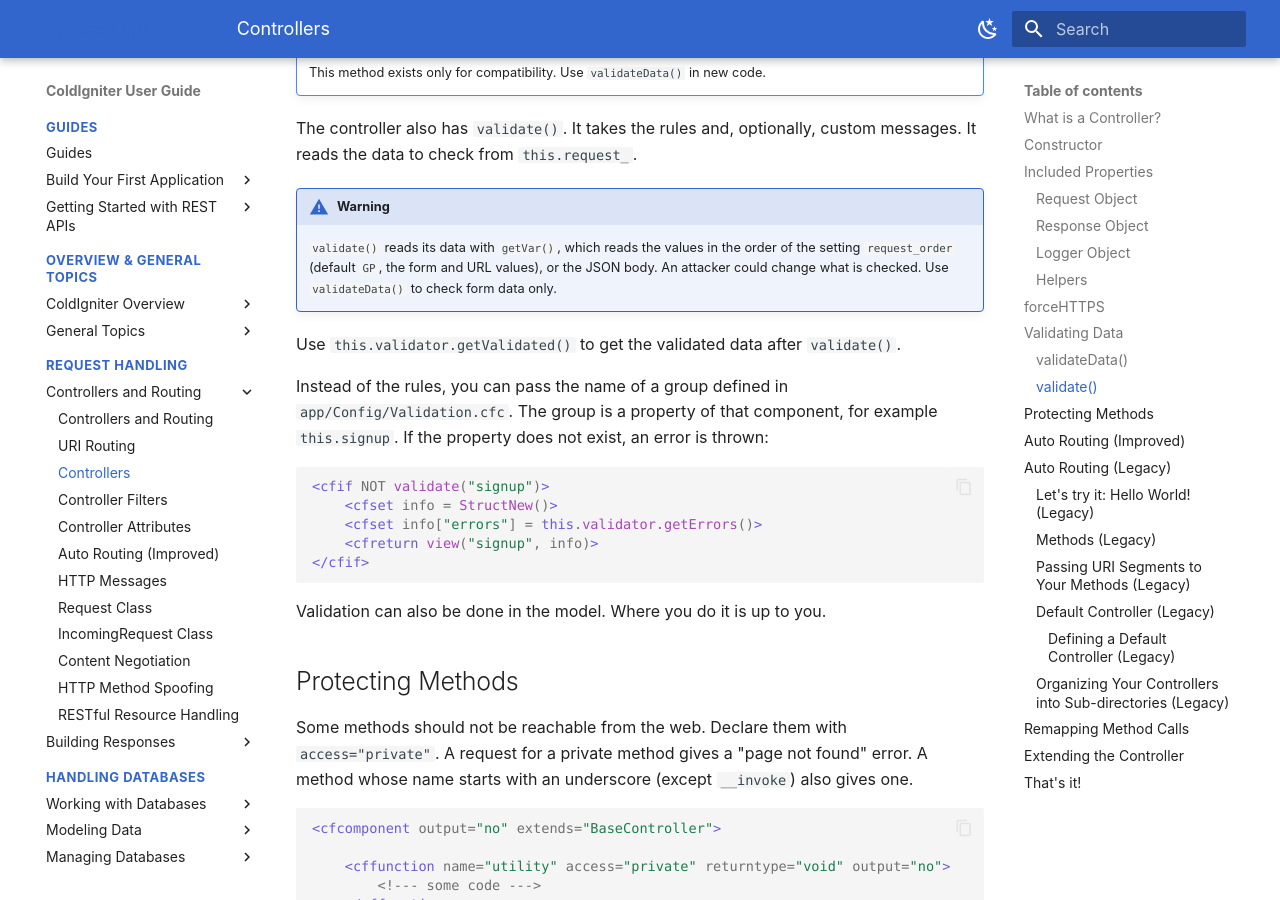
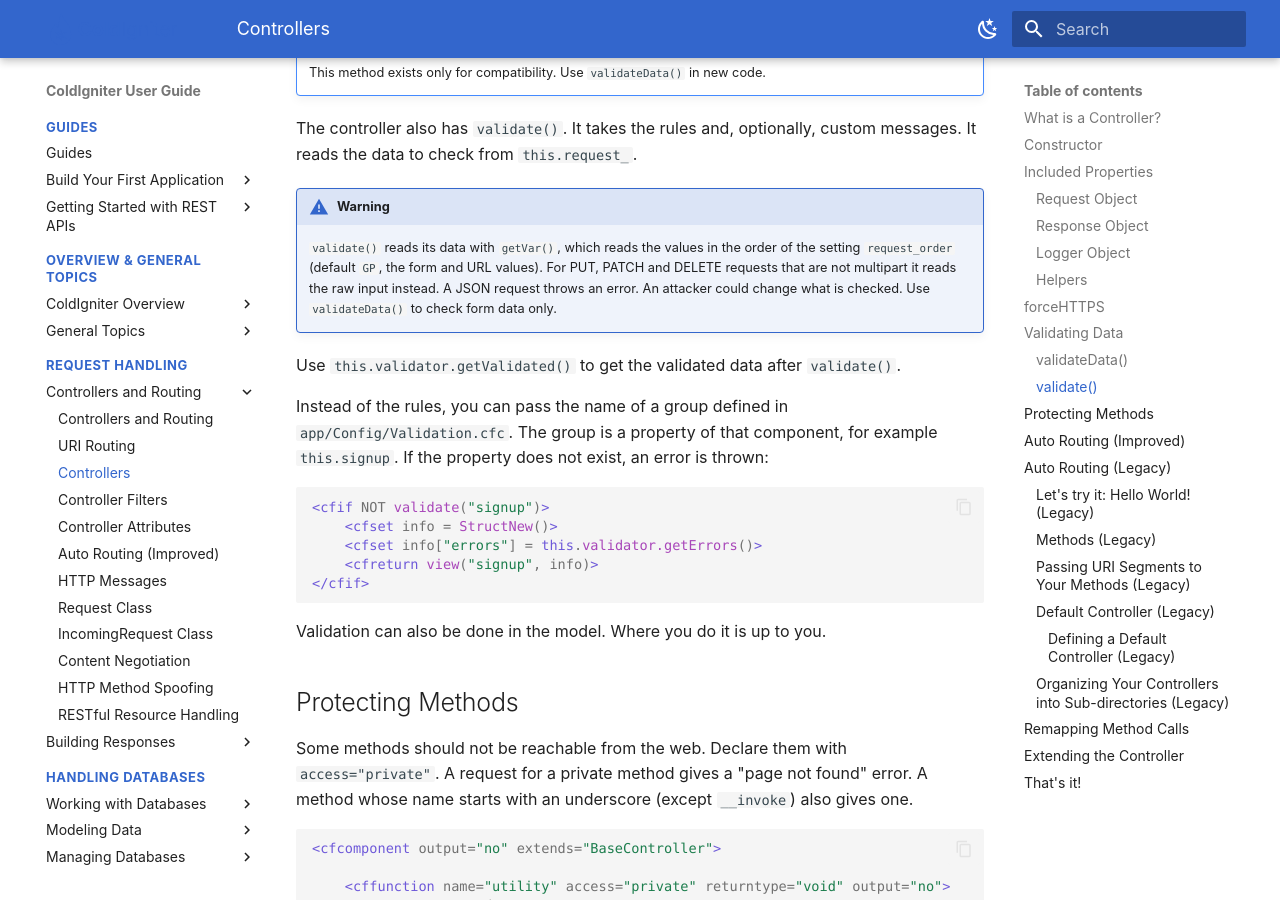
Before and after one commit to ColdIgniter/userguide, an MkDocs documentation site: the page built from guide/incoming/controllers.md, in a window 1280 px wide and 900 px high, scrolled down 3227 px. Built offline with MkDocs 1.6.1 and Material for MkDocs 9.7.7, drawn with Linux system fonts in a browser that asks for light colours; some of the changed text lies outside the part shown.

Commit message:
docs(guide): correct validate and forceHTTPS notes in controllers

```diff
--- a/guide/incoming/controllers.md
+++ b/guide/incoming/controllers.md
@@ -91,7 +91,7 @@ If you set `this.helpers` in `BaseController`, set it before the call to `parent
 ## forceHTTPS
 
 !!! warning "Not ported yet"
-    The `forceHTTPS()` method does not exist yet.
+    The `forceHTTPS()` method does not exist yet. The property `this.forceHTTPS` exists, but it has no effect.
 
 ## Validating Data
 
@@ -132,7 +132,7 @@ The [Validation](../libraries/validation.md) page describes the formats of rules
 The controller also has `validate()`. It takes the rules and, optionally, custom messages. It reads the data to check from `this.request_`.
 
 !!! warning
-    `validate()` reads its data with `getVar()`, which reads the values in the order of the setting `request_order` (default `GP`, the form and URL values), or the JSON body. An attacker could change what is checked. Use `validateData()` to check form data only.
+    `validate()` reads its data with `getVar()`, which reads the values in the order of the setting `request_order` (default `GP`, the form and URL values). For PUT, PATCH and DELETE requests that are not multipart it reads the raw input instead. A JSON request throws an error. An attacker could change what is checked. Use `validateData()` to check form data only.
 
 Use `this.validator.getValidated()` to get the validated data after `validate()`.
 
```
